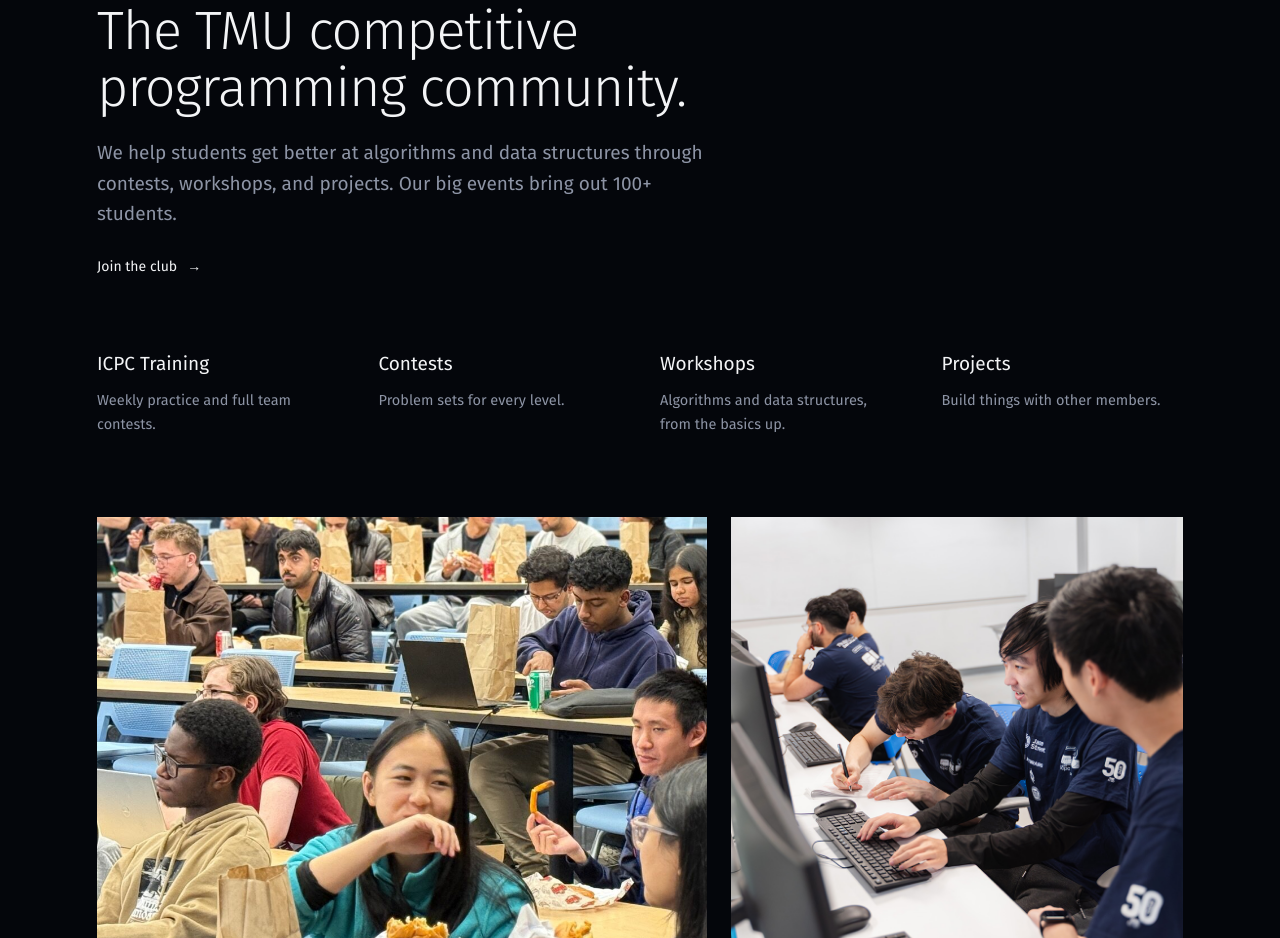
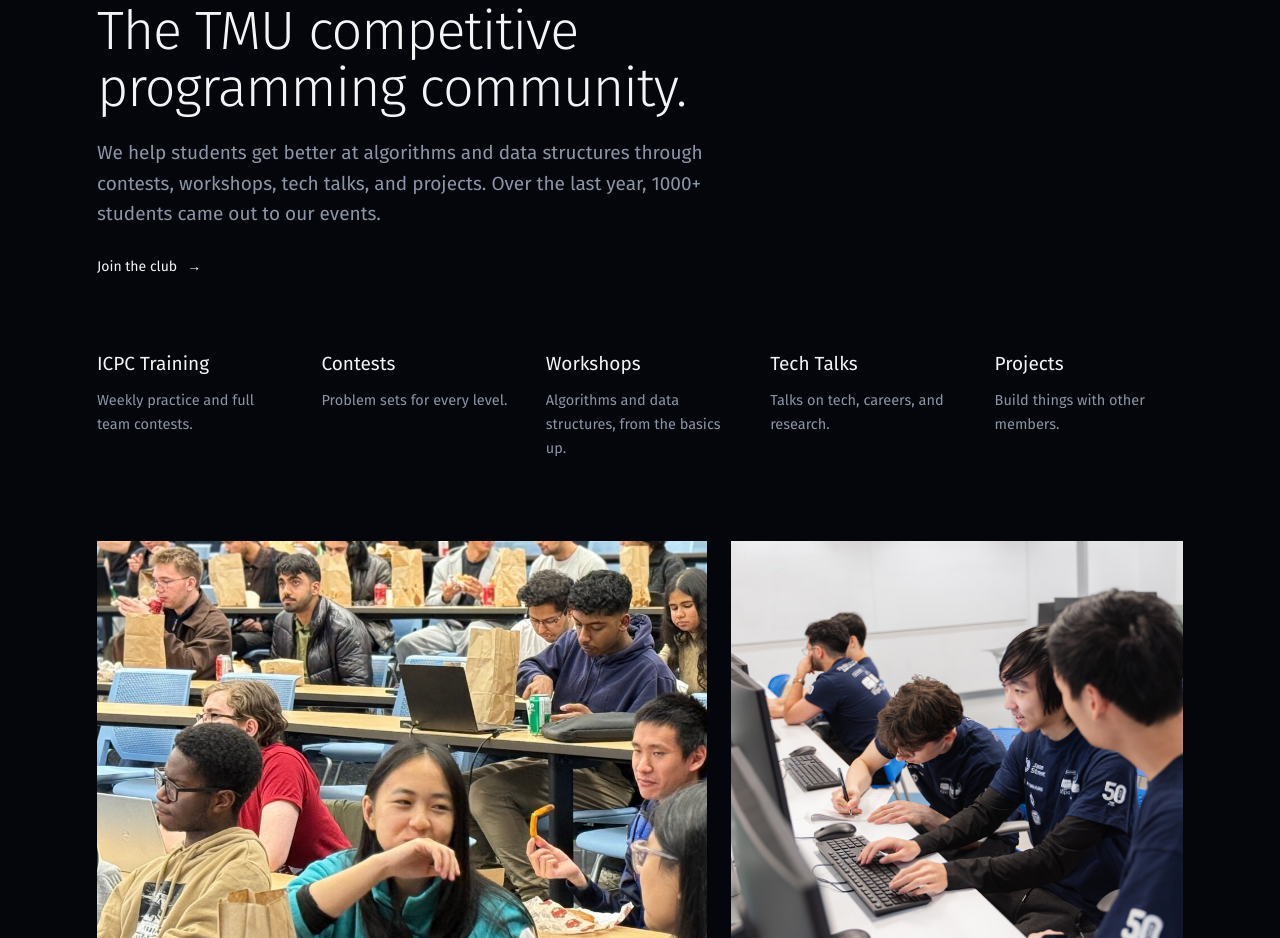
Before and after one commit to denniskaydalov/tmuacc, a plain HTML site: page index.html in a window 1280 px wide. Shown: the part 927-1865 px from the top of the page. Drawn offline with Linux system fonts and the light colour scheme.

Commit message:
Tech talks, 1000+ students
Co-Authored-By: Claude Opus 5.5 <noreply@anthropic.com>

```diff
--- a/index.html
+++ b/index.html
@@ -50,7 +50,7 @@
   .btn.p:hover{background:#fff}
 
   section{padding:130px 0;position:relative}
-  .offers{display:grid;grid-template-columns:repeat(4,1fr);gap:40px;margin-top:70px}
+  .offers{display:grid;grid-template-columns:repeat(5,1fr);gap:36px;margin-top:70px}
   .offers h3{font-size:19px;font-weight:400;margin-bottom:10px}
   .offers p{font-size:14.5px;color:var(--mute);line-height:1.65}
   .photo{margin-top:80px;aspect-ratio:21/9;overflow:hidden}
@@ -138,12 +138,13 @@
 
 <section id="about"><div class="shell">
   <h2 class="rv">The TMU competitive<br>programming community.</h2>
-  <p class="intro rv">We help students get better at algorithms and data structures through contests, workshops, and projects. Our big events bring out 100+ students.</p>
+  <p class="intro rv">We help students get better at algorithms and data structures through contests, workshops, tech talks, and projects. Over the last year, 1000+ students came out to our events.</p>
   <a class="more rv" href="https://www.instagram.com/tmu_acc/">Join the club <span>&rarr;</span></a>
   <div class="offers rv">
     <div><h3>ICPC Training</h3><p>Weekly practice and full team contests.</p></div>
     <div><h3>Contests</h3><p>Problem sets for every level.</p></div>
     <div><h3>Workshops</h3><p>Algorithms and data structures, from the basics up.</p></div>
+    <div><h3>Tech Talks</h3><p>Talks on tech, careers, and research.</p></div>
     <div><h3>Projects</h3><p>Build things with other members.</p></div>
   </div>
   <div class="duo rv">
```
